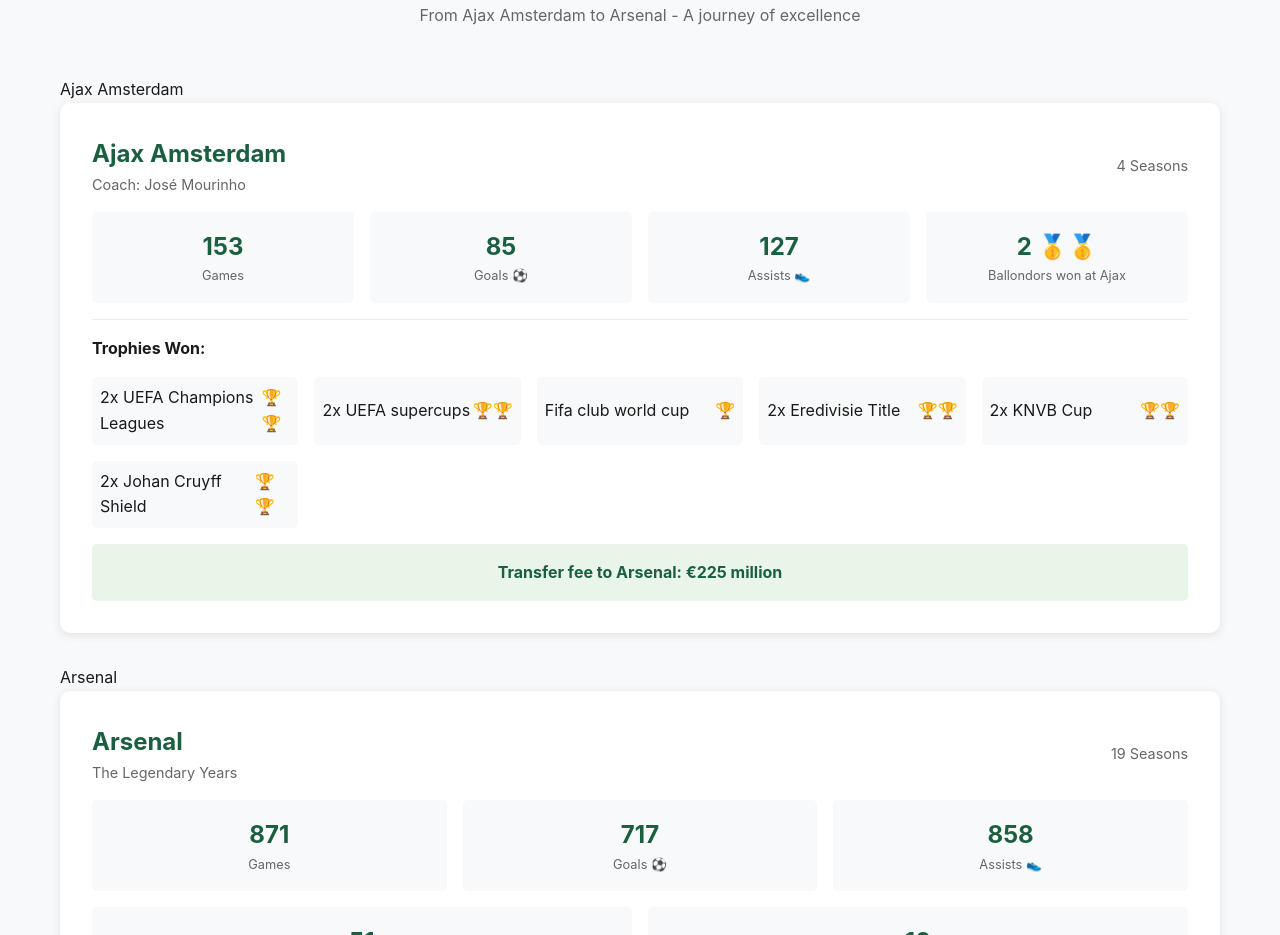
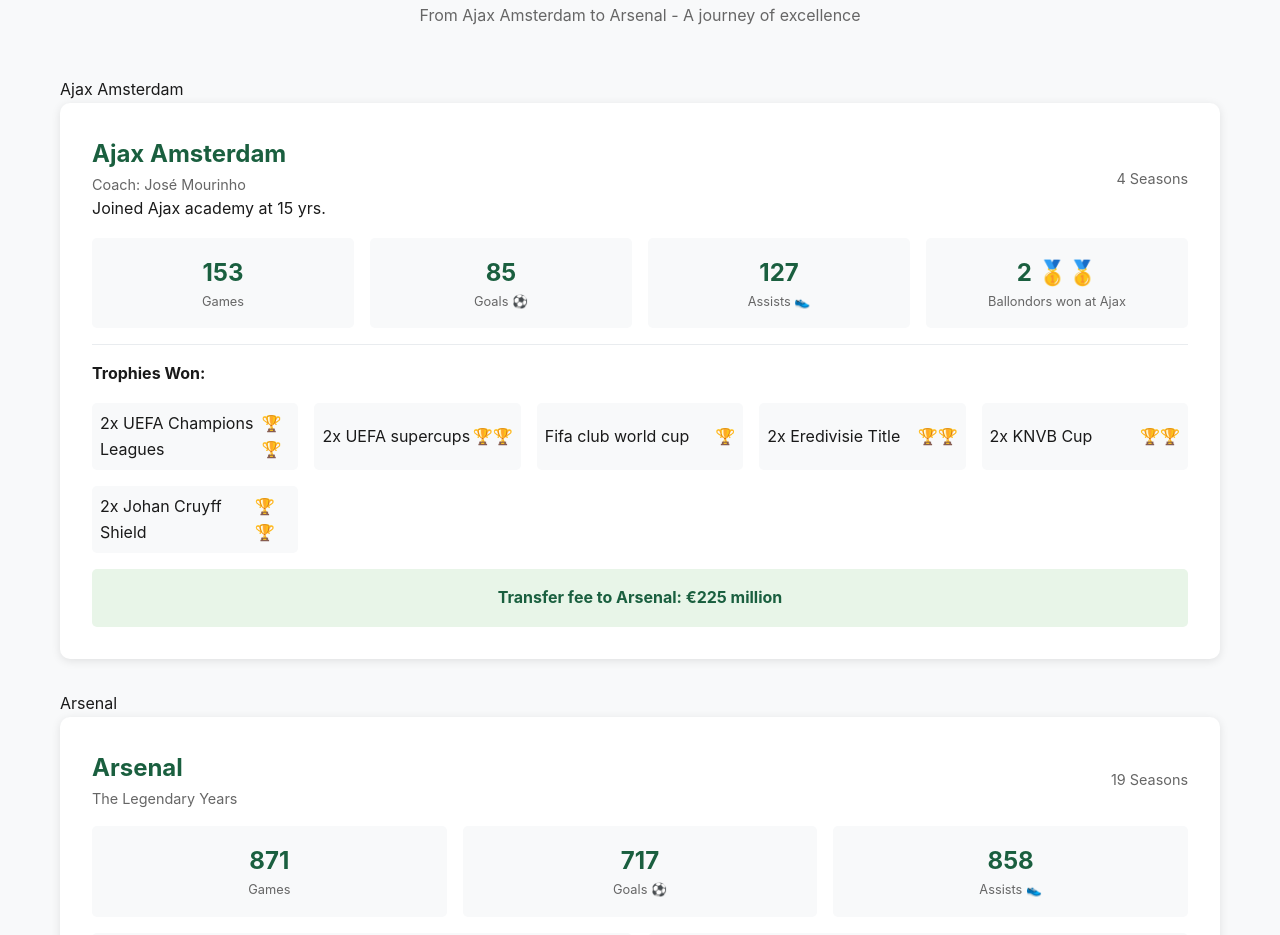
Before and after one commit to Kabagekamau/LIFE.github.io, a plain HTML site: page index.html in a window 1280 px wide. Shown: the part 1996-2931 px from the top of the page. Drawn offline with Linux system fonts and the light colour scheme.

Commit message:
Update index.html

```diff
--- a/index.html
+++ b/index.html
@@ -628,6 +628,7 @@
                     <div>
                         <h3 class="club-name">Ajax Amsterdam</h3>
                         <p class="club-duration">Coach: José Mourinho</p>
+                        Joined Ajax academy at 15 yrs.
                     </div>
                     <div class="club-duration">4 Seasons</div>
                 </div>
```
